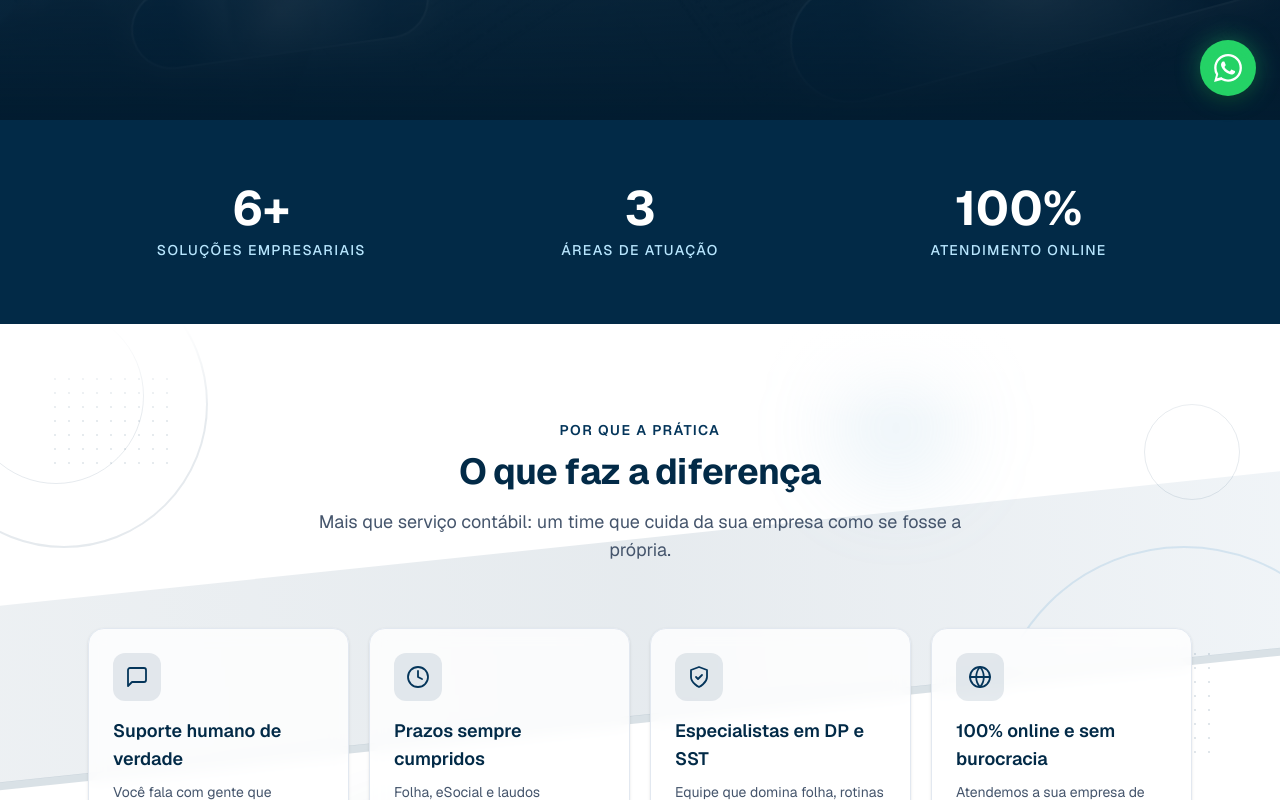
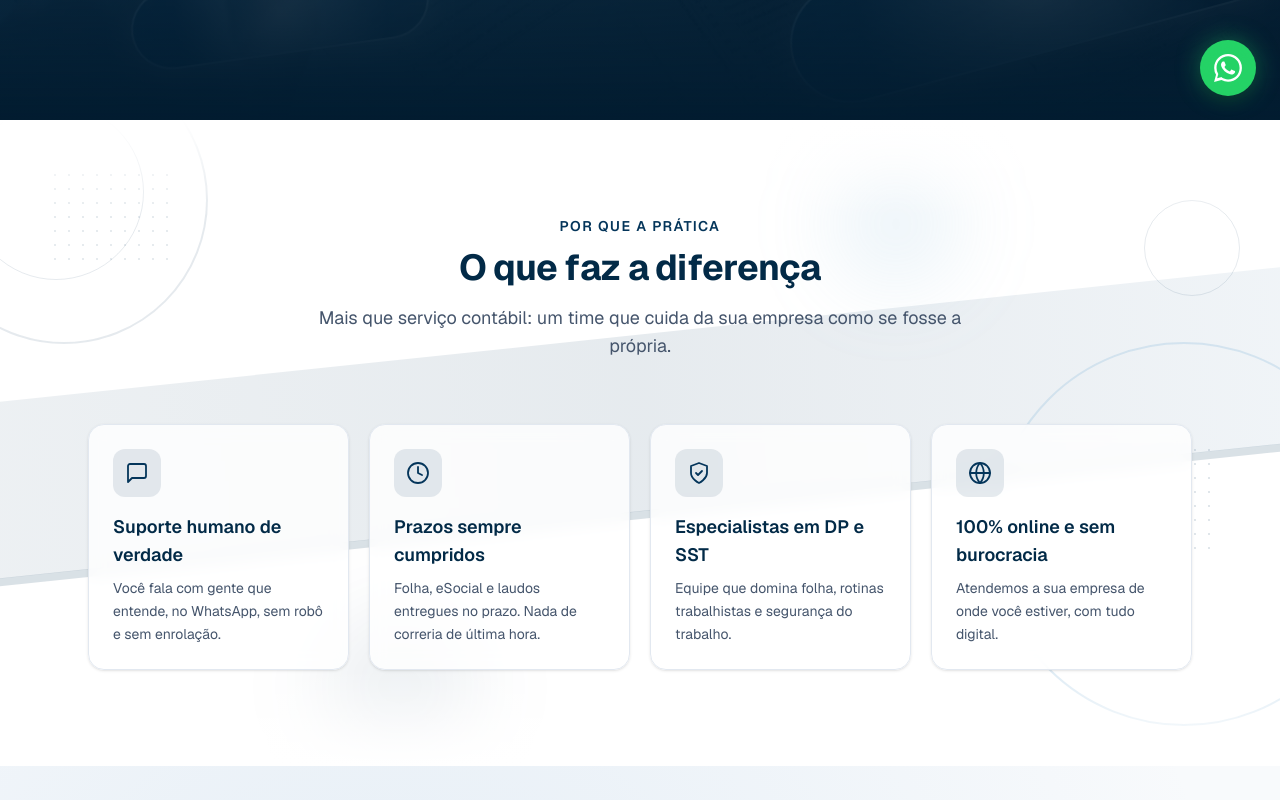
Before and after one commit to chzin777/pratica-solucao, a Next.js app: page / in a window 1280 px wide. Shown: the part 680-1480 px from the top of the page. Built offline with nearby package versions, Linux system fonts and the light colour scheme.

Commit message:
v1.0.3: remove(hero): faixa de métricas abaixo do hero removida
- Seção de estatísticas (Soluções empresariais, Áreas de atuação, Atendimento online) eliminada
- Import órfão do CountUp removido

Co-Authored-By: Claude Opus 5.5 <noreply@anthropic.com>

```diff
--- a/app/page.tsx
+++ b/app/page.tsx
@@ -3,7 +3,6 @@ import Image from "next/image";
 import Header from "./Header";
 import SplitText from "./components/SplitText";
 import Reveal from "./components/Reveal";
-import CountUp from "./components/CountUp";
 import HeroGeometric from "./components/HeroGeometric";
 import { Testimonials, type Testimonial } from "./components/Testimonials";
 import SiteFooter from "./components/SiteFooter";
@@ -219,29 +218,6 @@ export default function Home() {
 
       {/* HERO */}
       <HeroGeometric />
-
-      {/* MÉTRICAS */}
-      <section className="bg-brand-deep text-white">
-        <div className="mx-auto grid max-w-6xl grid-cols-3 gap-4 px-5 py-12 text-center sm:gap-8 sm:px-6 sm:py-16">
-          {[
-            { to: 6, suffix: "+", label: "Soluções empresariais" },
-            { to: 3, suffix: "", label: "Áreas de atuação" },
-            { to: 100, suffix: "%", label: "Atendimento online" },
-          ].map((m, i) => (
-            <Reveal key={m.label} delay={i * 0.1}>
-              <div>
-                <p className="text-3xl font-bold text-white sm:text-5xl">
-                  <CountUp to={m.to} duration={1.5} />
-                  {m.suffix}
-                </p>
-                <p className="mt-2 text-[11px] font-medium uppercase tracking-wide text-sky-200 sm:text-sm sm:tracking-widest">
-                  {m.label}
-                </p>
-              </div>
-            </Reveal>
-          ))}
-        </div>
-      </section>
 
       {/* DIFERENCIAIS */}
       <section className="relative overflow-hidden py-20 sm:py-24">
```
